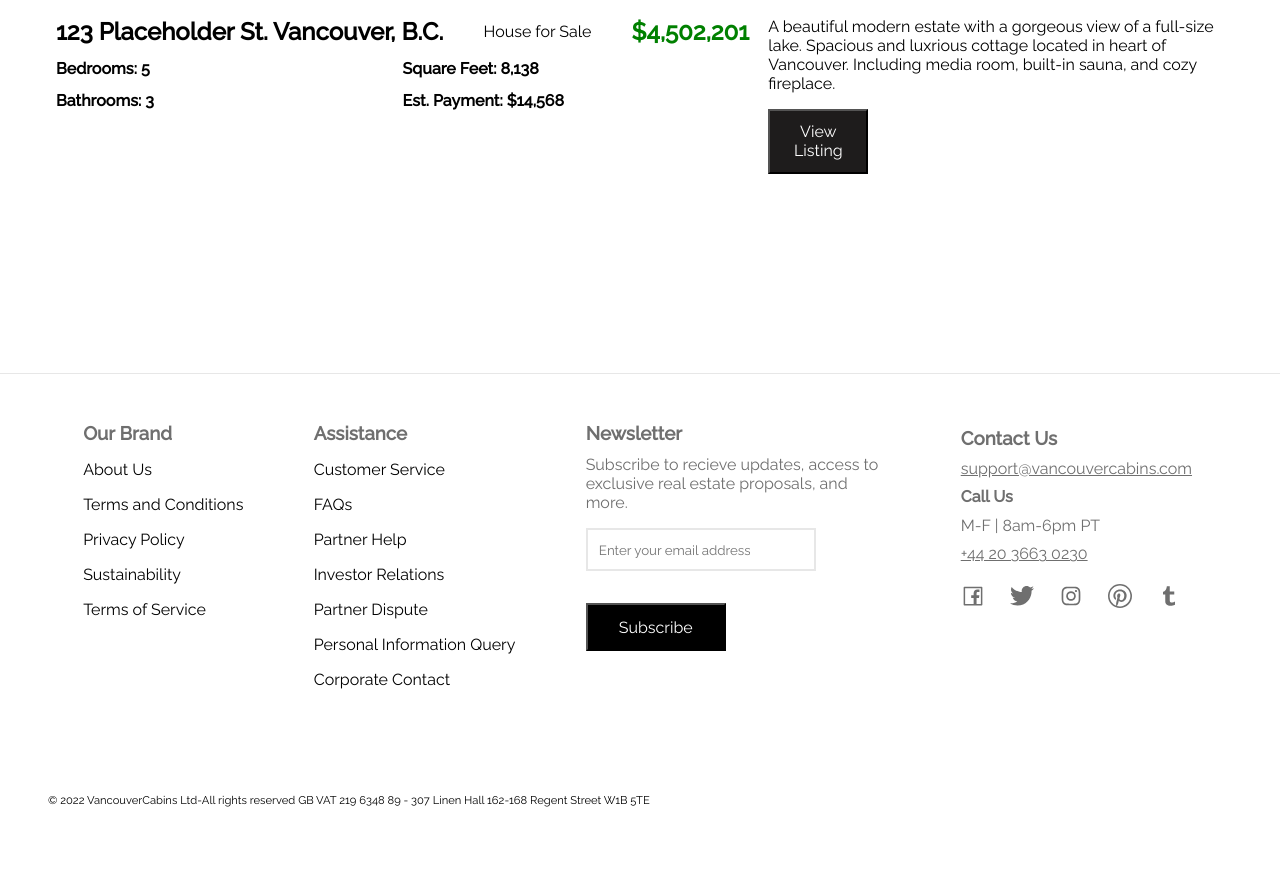
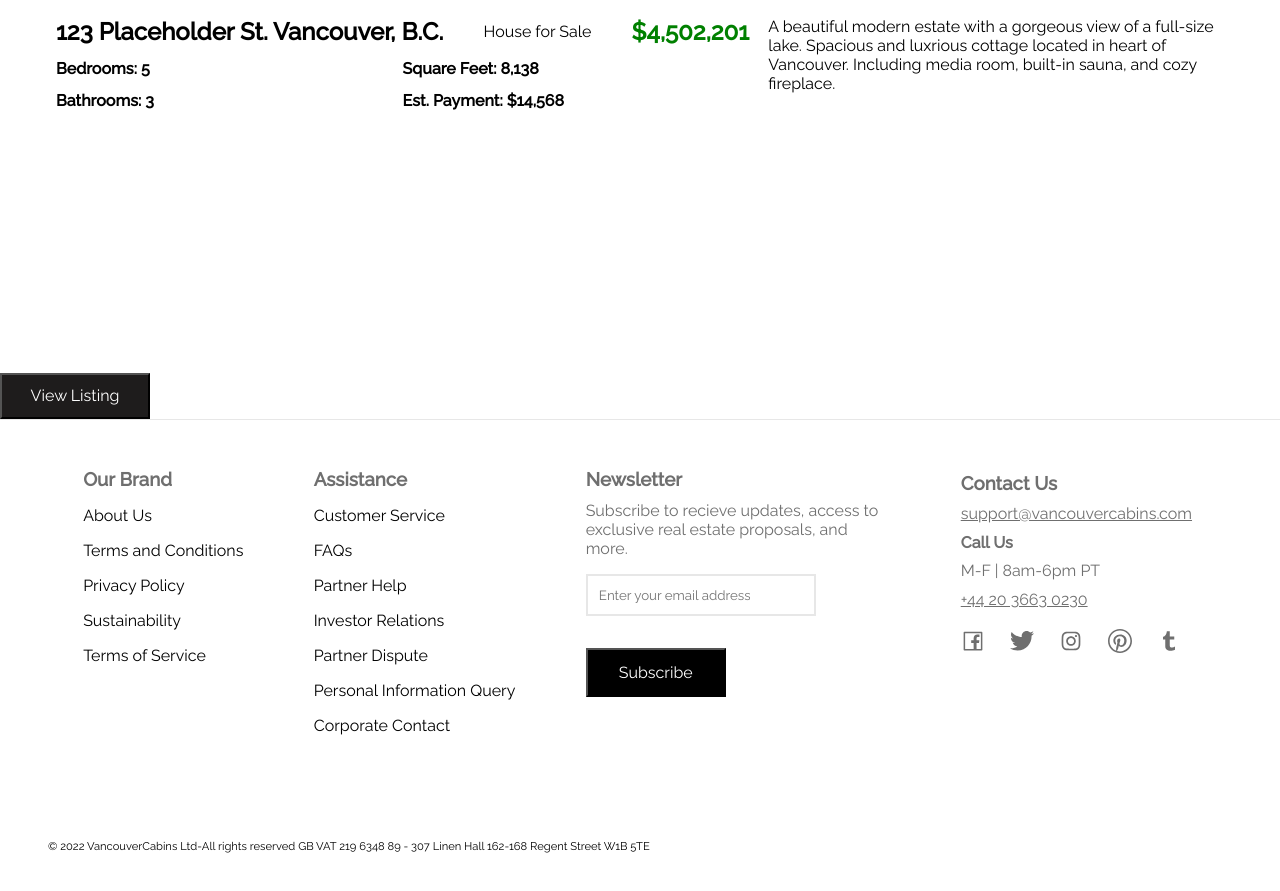
Before and after one commit to NichKHu/VancouverCabins-Booking-App-React, a React (Create React App) app: page / in a window 1280 px wide. Shown: the part 2201-3092 px from the top of the page. Before the commit the page ends 3056 px from the top, so only its background shows below. Built offline with nearby package versions, Linux system fonts and the light colour scheme.

Commit message:
Readjusted dimensions for components - testing

```diff
--- a/src/components/Showcase/Showcase.css
+++ b/src/components/Showcase/Showcase.css
@@ -114,3 +114,7 @@
 
 
 }
+
+.view-listing {
+    width: 150px;
+}
--- a/src/components/Showcase/Showcase.js
+++ b/src/components/Showcase/Showcase.js
@@ -52,9 +52,10 @@ const Showcase = () => {
 
         <div className='span-2 right-img-details'>
           <p>A beautiful modern estate with a gorgeous view of a full-size lake. Spacious and luxrious cottage located in heart of Vancouver. Including media room, built-in sauna, and cozy fireplace.</p>
-          <button className='btn'>View Listing</button>
         </div>
-
+      </div>
+      <div>
+        <button className='btn view-listing'>View Listing</button>
       </div>
     </div>
   )
```
